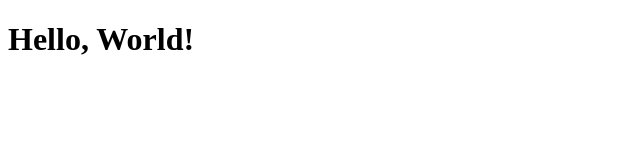
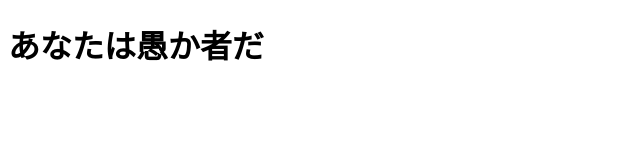
Before and after one commit to lily0girl/lily-folder, a plain HTML site: page index.html in a window 1280 px wide. Shown: the whole page, without its empty margins (0-640 px from the left). Drawn offline with Linux system fonts and the light colour scheme.

Commit message:
Update index.html

```diff
--- a/index.html
+++ b/index.html
@@ -7,6 +7,6 @@
     <title>HTML 5 </title>
   </head>
   <body>
-	   <h1>Hello, World!</h1>
+	   <h1>あなたは愚か者だ</h1>
   </body>
 </html>
```
